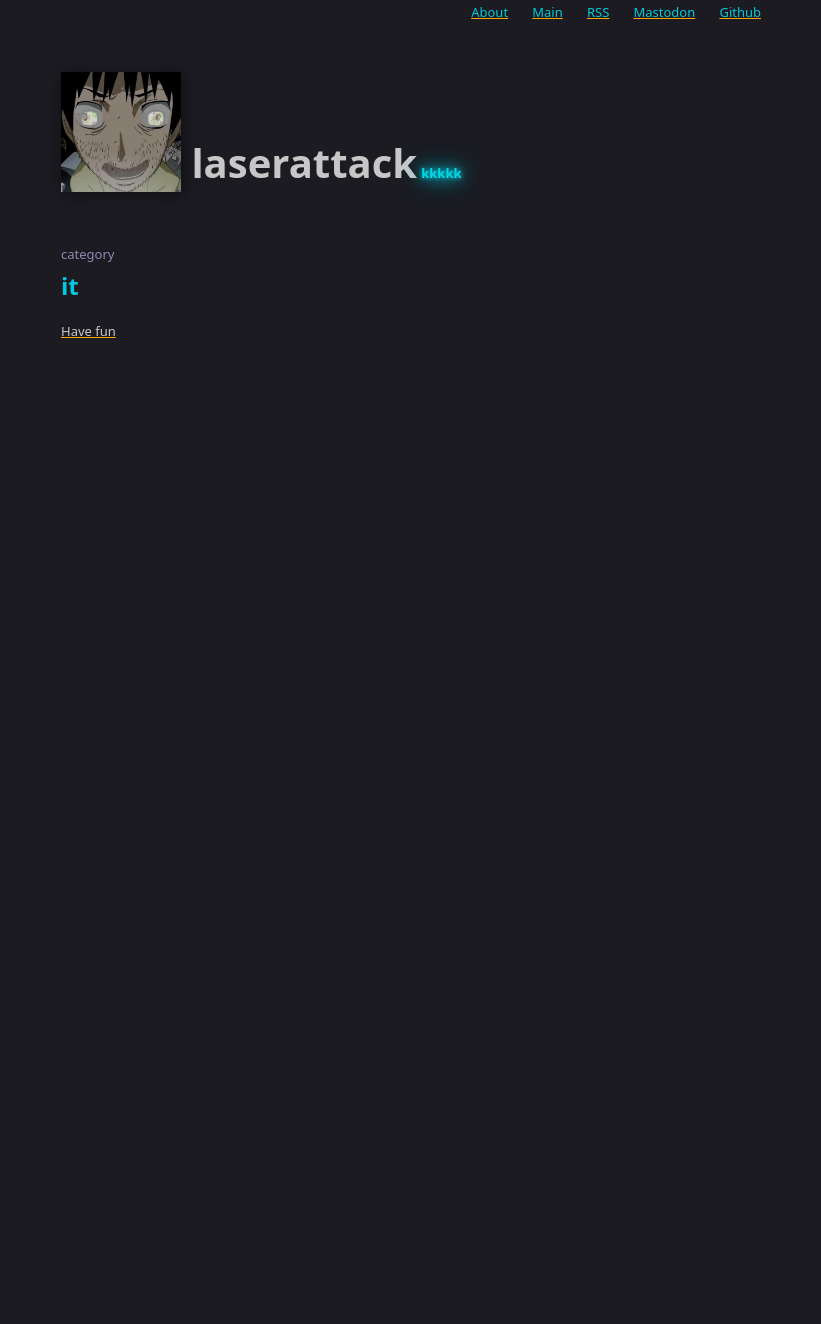
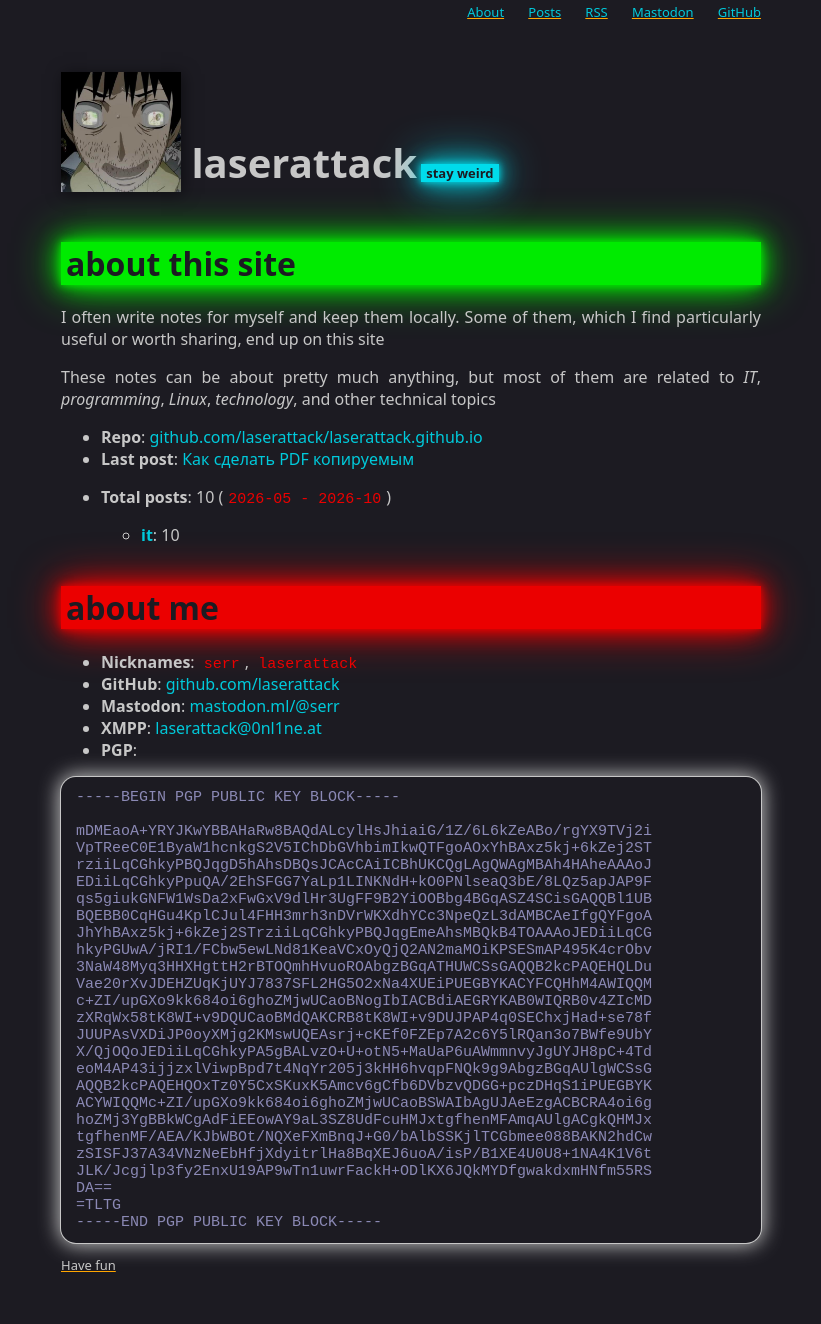
Before and after one commit to laserattack/laserattack.github.io, a Jekyll site: the page built from index.md, in a window 1280 px wide. Shown: the whole page, without its empty margins (229-1050 px from the left). Built offline with Jekyll 4.4.1, drawn with Linux system fonts in a browser that asks for light colours; before the commit the page ends 900 px from its top, so only the background shows below that.

Commit message:
Redesign homepage with about section, post stats, and neon styling

```diff
--- a/_layouts/page.html
+++ b/_layouts/page.html
@@ -13,15 +13,15 @@
   </head>
   <body>
     <nav>
-      <a href="/about">About</a>
-      <a href="/">Main</a>
+      <a href="/">About</a>
+      <a href="/categories/">Posts</a>
       <a href="/feed.xml">RSS</a>
       <a rel="me" href="https://mastodon.ml/@serr">Mastodon</a>
-      <a rel="me" href="https://github.com/laserattack">Github</a>
+      <a rel="me" href="https://github.com/laserattack">GitHub</a>
     </nav>
     <header>
       <h1><a href="/"><img alt="E" src="/assets/logo.jpg"></a> laserattack</h1>
-      <h4 class="neon-text-cyan">kkkkk</h4>
+      <h4 class="neon-text-cyan">stay weird</h4>
     </header>
     {{ content }}
     <footer>
--- a/assets/page.css
+++ b/assets/page.css
@@ -143,27 +143,33 @@ blockquote {
 }
 
 .neon-text-red {
-  color: hsl(0, 100%, 46%);
-  text-shadow:
-    0 0 5px hsl(0, 100%, 46%),
-    0 0 15px hsl(0, 100%, 46%),
-    0 0 30px hsl(0, 100%, 46%);
+  padding: 0px 5px;
+  color: #1c1b22;
+  background-color: hsl(0, 100%, 46%);
+  box-shadow:
+    0 0 7.5px hsl(0, 100%, 46%),
+    0 0 22.5px hsl(0, 100%, 46%),
+    0 0 45px hsl(0, 100%, 46%);
 }
 
 .neon-text-green {
-  color: hsl(120, 100%, 46%);
-  text-shadow:
-    0 0 5px hsl(120, 100%, 46%),
-    0 0 15px hsl(120, 100%, 46%),
-    0 0 30px hsl(120, 100%, 46%);
+  padding: 0px 5px;
+  color: #1c1b22;
+  background-color: hsl(120, 100%, 46%);
+  box-shadow:
+    0 0 7.5px hsl(120, 100%, 46%),
+    0 0 22.5px hsl(120, 100%, 46%),
+    0 0 45px hsl(120, 100%, 46%);
 }
 
 .neon-text-cyan {
-  color: hsl(184, 100%, 46%);
-  text-shadow:
-    0 0 5px hsl(184, 100%, 46%),
-    0 0 15px hsl(184, 100%, 46%),
-    0 0 30px hsl(184, 100%, 46%);
+  padding: 0px 5px;
+  color: #1c1b22;
+  background-color: hsl(184, 100%, 46%);
+  box-shadow:
+    0 0 7.5px hsl(184, 100%, 46%),
+    0 0 22.5px hsl(184, 100%, 46%),
+    0 0 45px hsl(184, 100%, 46%);
 }
 
 /* black color theme for code highlight */
--- a/index.html
+++ b/categories/index.html
@@ -1,6 +1,8 @@
 ---
 layout: page
+permalink: /categories/
 ---
+
 <section>
   <ul class="post-list">
     {% for category in site.categories %}
--- a/about.md
+++ b/index.md
@@ -1,11 +1,30 @@
 ---
 layout: page
-permalink: /about/
+permalink: /
 ---
 
-<h1 class="neon-text-red">about</h1>
+<h1 class="neon-text-green">about this site</h1>
+
+I often write notes for myself and keep them locally. Some of them,
+which I find particularly useful or worth sharing, end up on this
+site
+
+These notes can be about pretty much anything, but most of them are
+related to _IT_, _programming_, _Linux_, _technology_, and other technical
+topics
+
+- **Repo**: [github.com/laserattack/laserattack.github.io](https://github.com/laserattack/laserattack.github.io)
+- **Last post**: [{{ site.posts.first.title }}]({{ site.posts.first.url | remove: '/index.html' }})
+- **Total posts**: {{ site.posts.size }} (`{{ site.posts.last.date | date: "%Y-%m" }} - {{ site.posts.first.date | date: "%Y-%m" }}`)
+{% for category in site.categories %}
+  - **[{{ category[0] }}](/categories/{{ category[0] }}/)**: {{ category[1].size }}
+{% endfor %}
+
+<h1 class="neon-text-red">about me</h1>
 
 - **Nicknames**: `serr`, `laserattack`
+- **GitHub**: [github.com/laserattack](https://github.com/laserattack)
+- **Mastodon**: [mastodon.ml/@serr](https://mastodon.ml/@serr)
 - **XMPP**: [laserattack@0nl1ne.at](xmpp:laserattack@0nl1ne.at)
 - **PGP**:
 
```
Also changed, not shown: _layouts/default.html (+4 -4 lines).
